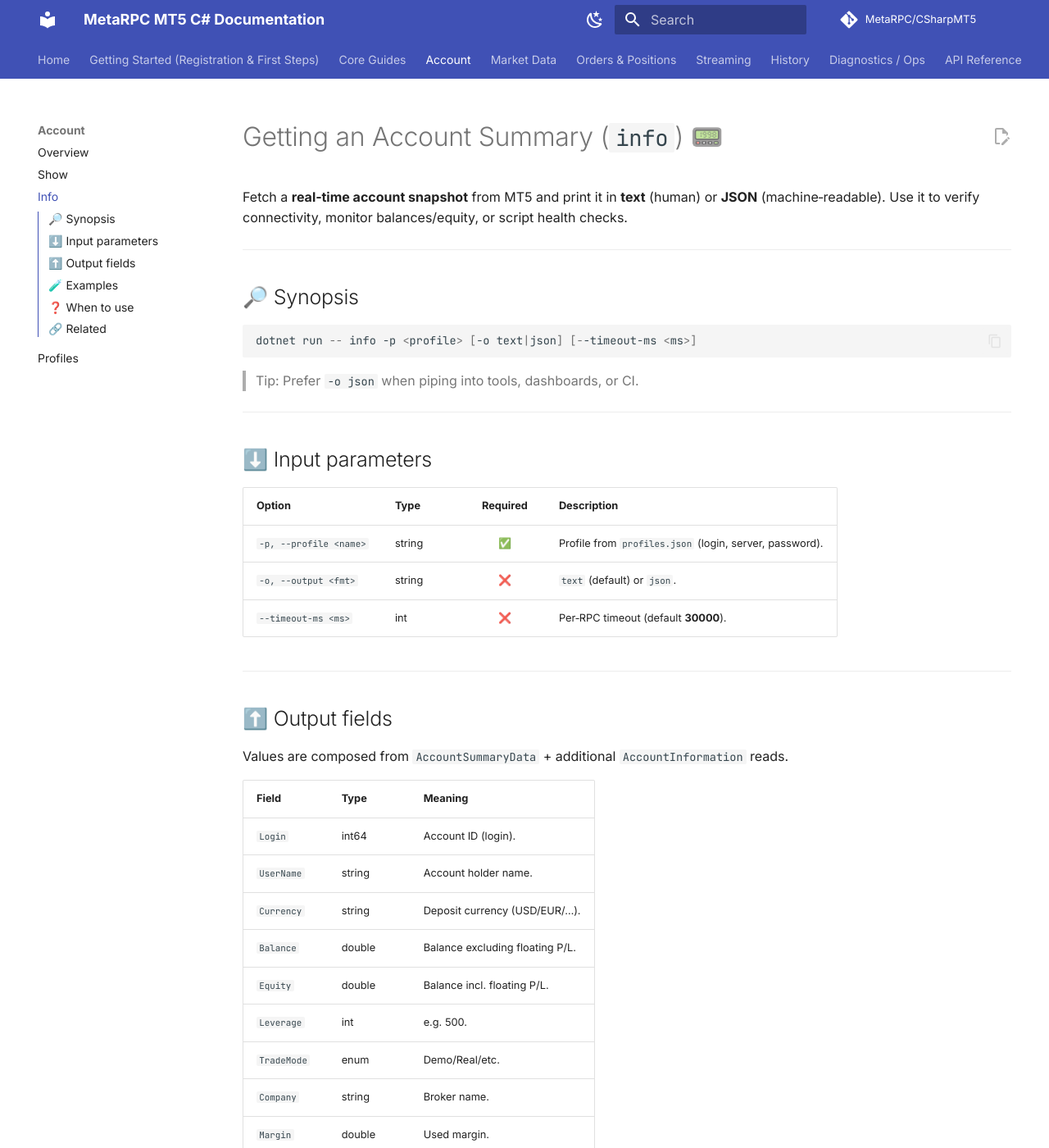
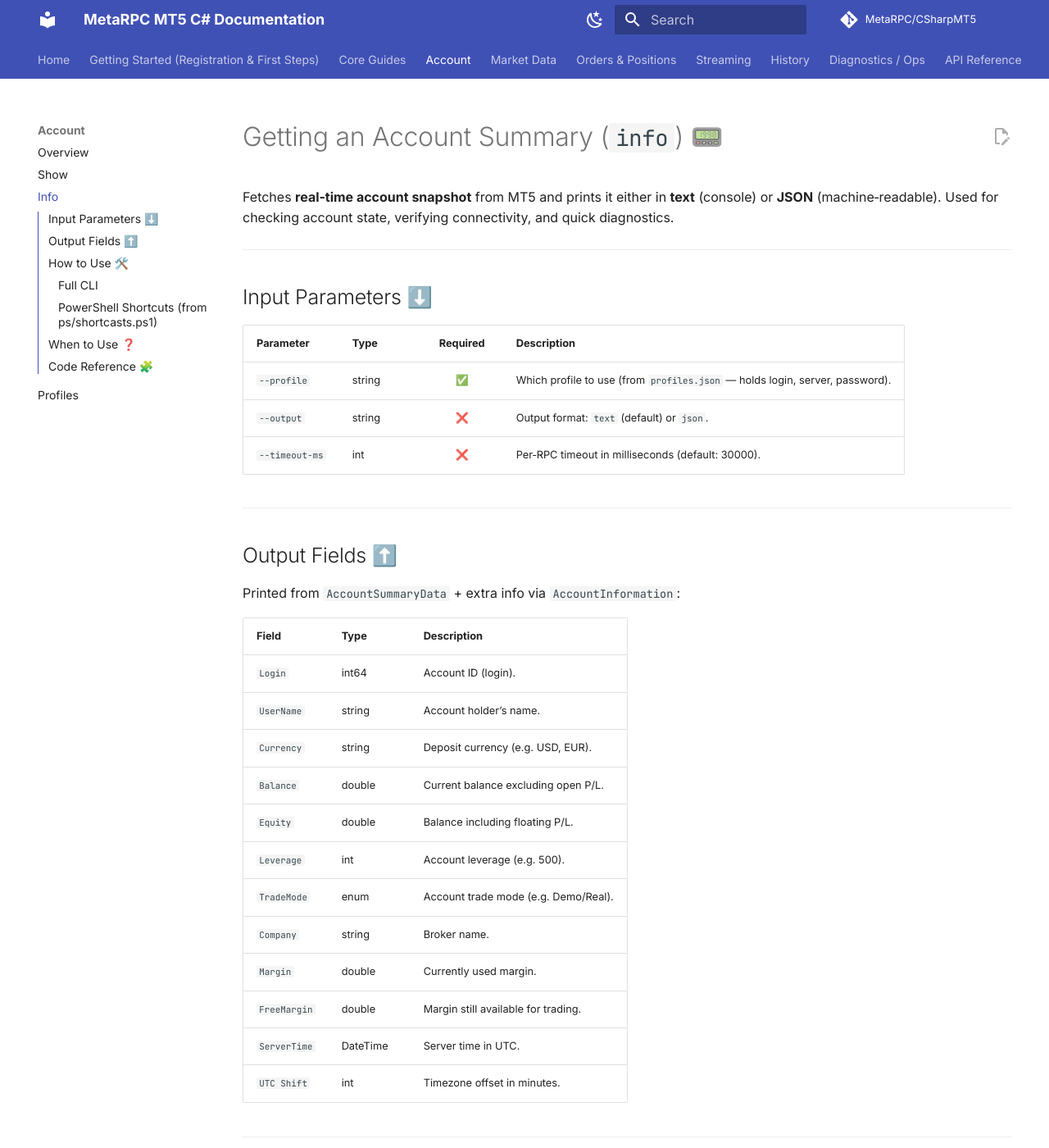
Before and after one commit to MetaRPC/CSharpMT5, an MkDocs documentation site: the page built from docs/Account/Info.md, in a window 1280 px wide and 1400 px high. Shown: the whole window at 82% size. Built offline with MkDocs 1.6.1 and Material for MkDocs 9.7.7, drawn with Linux system fonts in a browser that asks for light colours; comment, search, counter and statistics services are not loaded; some of the changed text lies outside the part shown.

Commit message:
Update Info.md

````diff
--- a/docs/Account/Info.md
+++ b/docs/Account/Info.md
@@ -1,95 +1,81 @@
 # Getting an Account Summary (`info`) 📟
 
-Fetch a **real‑time account snapshot** from MT5 and print it in **text** (human) or **JSON** (machine‑readable). Use it to verify connectivity, monitor balances/equity, or script health checks.
+Fetches **real‑time account snapshot** from MT5 and prints it either in **text** (console) or **JSON** (machine‑readable).
+Used for checking account state, verifying connectivity, and quick diagnostics.
 
 ---
 
-## 🔎 Synopsis
+## Input Parameters ⬇️
 
-```powershell
-dotnet run -- info -p <profile> [-o text|json] [--timeout-ms <ms>]
-```
-
-> Tip: Prefer `-o json` when piping into tools, dashboards, or CI.
+| Parameter      | Type   | Required | Description                                                                  |
+| -------------- | ------ | :------: | ---------------------------------------------------------------------------- |
+| `--profile`    | string |     ✅    | Which profile to use (from `profiles.json` — holds login, server, password). |
+| `--output`     | string |     ❌    | Output format: `text` (default) or `json`.                                   |
+| `--timeout-ms` | int    |     ❌    | Per‑RPC timeout in milliseconds (default: 30000).                            |
 
 ---
 
-## ⬇️ Input parameters
+## Output Fields ⬆️
 
-| Option                 | Type   | Required | Description                                             |
-| ---------------------- | ------ | :------: | ------------------------------------------------------- |
-| `-p, --profile <name>` | string |     ✅    | Profile from `profiles.json` (login, server, password). |
-| `-o, --output <fmt>`   | string |     ❌    | `text` (default) or `json`.                             |
-| `--timeout-ms <ms>`    | int    |     ❌    | Per‑RPC timeout (default **30000**).                    |
+Printed from `AccountSummaryData` + extra info via `AccountInformation`:
+
+| Field        | Type     | Description                          |
+| ------------ | -------- | ------------------------------------ |
+| `Login`      | int64    | Account ID (login).                  |
+| `UserName`   | string   | Account holder’s name.               |
+| `Currency`   | string   | Deposit currency (e.g. USD, EUR).    |
+| `Balance`    | double   | Current balance excluding open P/L.  |
+| `Equity`     | double   | Balance including floating P/L.      |
+| `Leverage`   | int      | Account leverage (e.g. 500).         |
+| `TradeMode`  | enum     | Account trade mode (e.g. Demo/Real). |
+| `Company`    | string   | Broker name.                         |
+| `Margin`     | double   | Currently used margin.               |
+| `FreeMargin` | double   | Margin still available for trading.  |
+| `ServerTime` | DateTime | Server time in UTC.                  |
+| `UTC Shift`  | int      | Timezone offset in minutes.          |
 
 ---
 
-## ⬆️ Output fields
+## How to Use 🛠️
 
-Values are composed from `AccountSummaryData` + additional `AccountInformation` reads.
+### Full CLI
 
-| Field        | Type     | Meaning                         |
-| ------------ | -------- | ------------------------------- |
-| `Login`      | int64    | Account ID (login).             |
-| `UserName`   | string   | Account holder name.            |
-| `Currency`   | string   | Deposit currency (USD/EUR/…).   |
-| `Balance`    | double   | Balance excluding floating P/L. |
-| `Equity`     | double   | Balance incl. floating P/L.     |
-| `Leverage`   | int      | e.g. 500.                       |
-| `TradeMode`  | enum     | Demo/Real/etc.                  |
-| `Company`    | string   | Broker name.                    |
-| `Margin`     | double   | Used margin.                    |
-| `FreeMargin` | double   | Available margin.               |
-| `ServerTime` | DateTime | Server time (UTC).              |
-| `UTC Shift`  | int      | Timezone offset in minutes.     |
+```powershell
+dotnet run -- info -p demo --output json --timeout-ms 90000
+```
+
+### PowerShell Shortcuts (from `ps/shortcasts.ps1`)
+
+```powershell
+. .\ps\shortcasts.ps1
+use-pf demo
+use-to 90000
+info
+```
+
+* `use-pf demo` → choose profile `demo` once.
+* `use-to 90000` → set default timeout (ms).
+* `info` → expands to `mt5 info -p demo --timeout-ms 90000`.
 
 ---
 
-## 🧪 Examples
+## When to Use ❓
 
-???+ example "CLI (JSON)"
-    ```powershell
-    # Full JSON snapshot (good for scripting)
-    dotnet run -- info -p demo -o json --timeout-ms 90000
-    ```
+* **Before sending orders** — check equity, free margin, leverage.
+* **Monitoring** — feed JSON into dashboards, CI/CD or alerts.
+* **Diagnostics** — confirm MT5 terminal is connected and profile credentials work.
+* **Risk control** — margin usage visible before high‑risk trades.
 
-???+ example "CLI (text)"
-    ```powershell
-    # Compact, readable dump
-    dotnet run -- info -p demo -o text
-    ```
-
-???+ example "PowerShell Shortcasts"
-    ```powershell
-    . .\ps\shortcasts.ps1
-    use-pf demo
-    use-to 90000
-    info   # expands to: mt5 info -p demo --timeout-ms 90000
-    ```
-
-???+ example "C# API"
-    ```csharp
-    var summary = await _mt5Account.AccountSummaryAsync();
-
-    _logger.LogInformation("=== Account Info ===");
-    _logger.LogInformation("Login: {0}", summary.AccountLogin);
-    _logger.LogInformation("Balance: {0}", summary.AccountBalance);
-    _logger.LogInformation("Equity: {0}", summary.AccountEquity);
-    // ... leverage, trade mode, margin, free margin, etc.
-    ```
 ---
 
-## ❓ When to use
+## Code Reference 🧩
 
-* **Before sending orders** — confirm equity, free margin, leverage.
-* **Monitoring** — feed JSON to dashboards/alerts.
-* **Diagnostics** — verify terminal connection + credentials.
-* **Risk control** — margin usage before high‑risk trades.
----
+```csharp
+var summary = await _mt5Account.AccountSummaryAsync();
 
-## 🔗 Related
-
-* Profiles → **[Account/Profiles](../Account/Profiles.md)**
-* Health checks → **[Diagnostics/Health](../Diagnostics/Health.md)**
-* Timeouts & retries → **[Timeouts\_RetriesPolicy](../Timeouts_RetriesPolicy.md)**
-* Troubleshooting → **[Troubleshooting & FAQ](../Troubleshooting%28FAQ%29.md)**
+_logger.LogInformation("=== Account Info ===");
+_logger.LogInformation("Login: {0}", summary.AccountLogin);
+_logger.LogInformation("Balance: {0}", summary.AccountBalance);
+_logger.LogInformation("Equity: {0}", summary.AccountEquity);
+// ... prints leverage, trade mode, margin, free margin, etc.
+```
````
